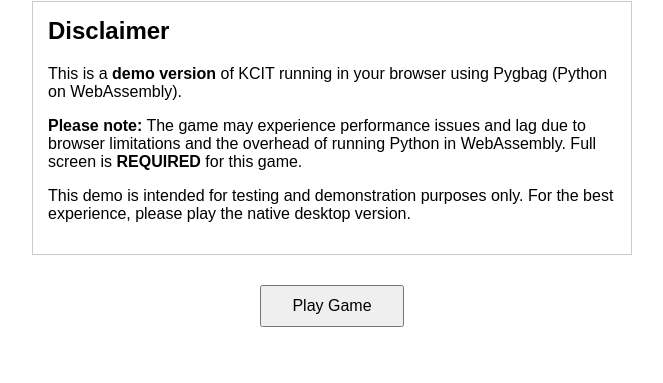
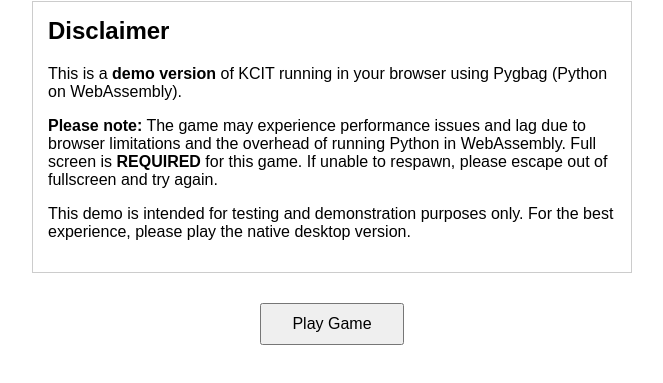
Before and after one commit to qiu-tiandev/gamejam, a plain HTML site: page index.html in a window 1280 px wide. Shown: the part 149-532 px from the top of the page, without its empty margins (308-971 px from the left). Drawn offline with Linux system fonts and the light colour scheme.

Commit message:
Update warning message regarding fullscreen gameplay
Added a note about respawning issues in fullscreen mode.

```diff
--- a/index.html
+++ b/index.html
@@ -51,7 +51,7 @@
             This is a <strong>demo version</strong> of KCIT running in your browser using Pygbag (Python on WebAssembly).
         </p>
         <p>
-            <strong>Please note:</strong> The game may experience performance issues and lag due to browser limitations and the overhead of running Python in WebAssembly. Full screen is <strong>REQUIRED</strong> for this game.
+            <strong>Please note:</strong> The game may experience performance issues and lag due to browser limitations and the overhead of running Python in WebAssembly. Full screen is <strong>REQUIRED</strong> for this game. If unable to respawn, please escape out of fullscreen and try again.
         </p>
         <p>
             This demo is intended for testing and demonstration purposes only. For the best experience, please play the native desktop version.
```
